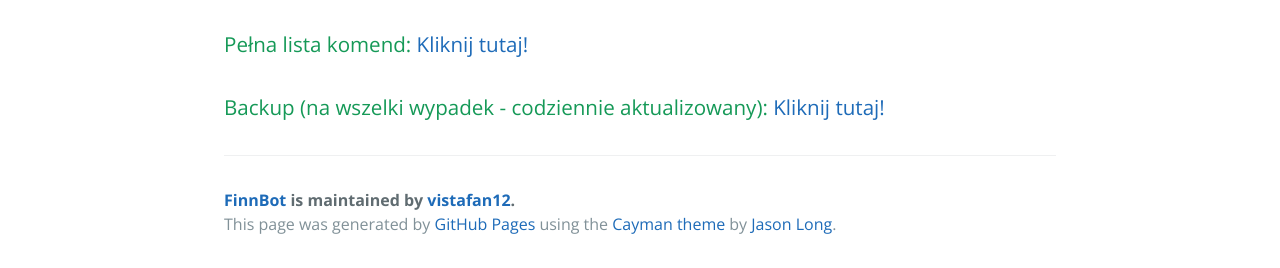
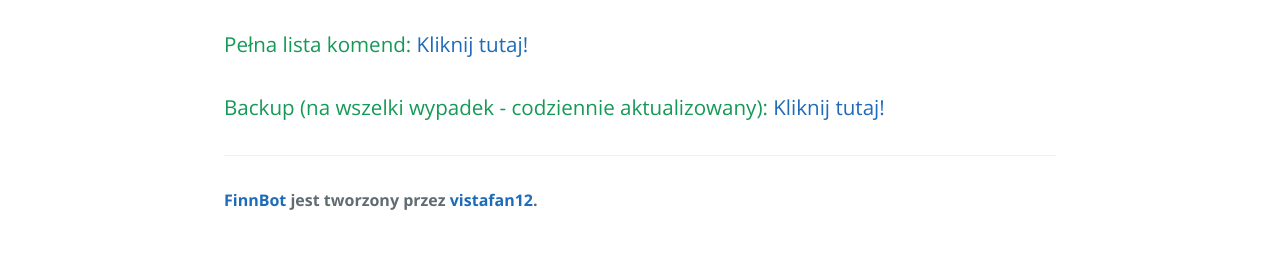
Before and after one commit to vistafan12/FinnBot, a plain HTML site: page index.html in a window 1280 px wide. Shown: the part 814-1082 px from the top of the page. After the commit the page ends 1058 px from the top, so only its background shows below. Drawn offline with nearby package versions, Linux system fonts and the light colour scheme.

Commit message:
Update index.html

```diff
--- a/index.html
+++ b/index.html
@@ -33,9 +33,7 @@
 </h3>
 
       <footer class="site-footer">
-        <span class="site-footer-owner"><a href="https://github.com/vistafan12/FinnBot">FinnBot</a> is maintained by <a href="https://github.com/vistafan12">vistafan12</a>.</span>
-
-        <span class="site-footer-credits">This page was generated by <a href="https://pages.github.com">GitHub Pages</a> using the <a href="https://github.com/jasonlong/cayman-theme">Cayman theme</a> by <a href="https://twitter.com/jasonlong">Jason Long</a>.</span>
+        <span class="site-footer-owner"><a href="https://github.com/vistafan12/FinnBot">FinnBot</a>  jest tworzony przez <a href="https://github.com/vistafan12">vistafan12</a>.</span>
       </footer>
 
     </section>
```
